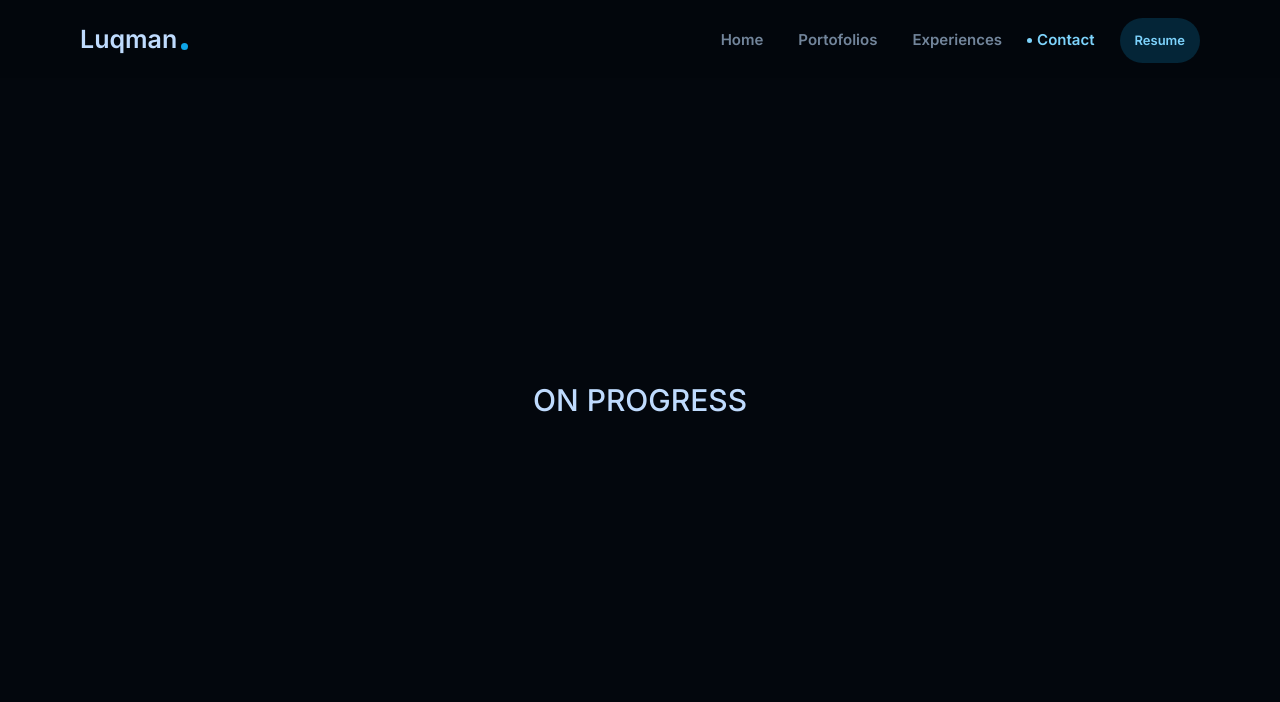
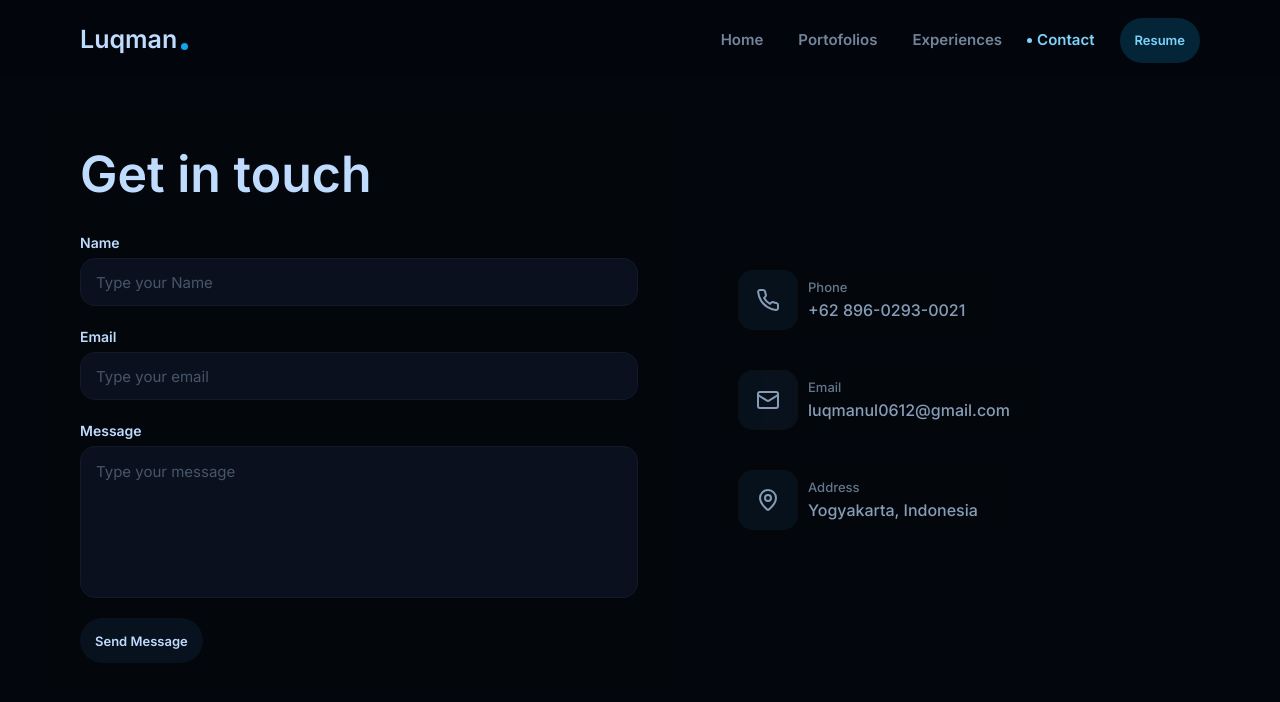
Before and after one commit to luqmanul0612/webprofile, a React (Vite) app: page /contact in a window 1280 px wide. Shown: the top 702 px of the page. Built offline with nearby package versions, Linux system fonts and the light colour scheme.

Commit message:
update home

```diff
--- a/src/components/GlowButton/button.module.scss
+++ b/src/components/GlowButton/button.module.scss
@@ -43,8 +43,10 @@
     padding: 10px;
   }
   &:disabled {
-    background-color: #bfdbfe;
+    background-color: colors.$slate-900;
+    color: colors.$slate-600;
     cursor: not-allowed;
+    pointer-events: none;
   }
   @media (hover: hover) {
     &:hover {
--- a/src/components/GlowCard/glow-card.module.scss
+++ b/src/components/GlowCard/glow-card.module.scss
@@ -3,7 +3,7 @@
 .main {
   display: flex;
   flex-direction: column;
-  border-radius: 10px;
+  border-radius: 15px;
   position: relative;
   overflow: hidden;
   cursor: pointer;
@@ -45,7 +45,7 @@
     position: absolute;
     background-color: rgba(3, 7, 13, 0.75);
     inset: 2px;
-    border-radius: 10px;
+    border-radius: 15px;
   }
   .content {
     position: relative;
--- a/src/components/TextArea/textarea.scss
+++ b/src/components/TextArea/textarea.scss
@@ -26,16 +26,16 @@
       width: 100%;
       color: colors.$sky-200;
       outline: none;
-      border: 1.5px solid #354b69;
-      background-color: #0f1a29;
-      border-radius: 8px;
-      padding: 10px;
+      border: 1.5px solid #12192d;
+      background-color: #0b101e;
+      border-radius: 15px;
+      padding: 15px;
       resize: none;
       padding-right: 35px;
       height: 120px;
       transition: 0.2s all ease-in-out;
       &::placeholder {
-        color: colors.$slate-500;
+        color: colors.$slate-600;
       }
       &:focus {
         border: 1.5px solid #2f4462;
--- a/src/components/TextField/textfield.scss
+++ b/src/components/TextField/textfield.scss
@@ -26,16 +26,16 @@
       width: 100%;
       color: colors.$sky-200;
       outline: none;
-      border: 1.5px solid #354b69;
-      background-color: #0f1a29;
-      border-radius: 8px;
-      padding: 0 10px;
+      border: 1.5px solid #12192d;
+      background-color: #0b101e;
+      border-radius: 15px;
+      padding: 0 15px;
       resize: none;
       padding-right: 35px;
       height: 46px;
       transition: 0.2s all ease-in-out;
       &::placeholder {
-        color: colors.$slate-500;
+        color: colors.$slate-600;
       }
       &:focus {
         border: 1.5px solid #2f4462;
--- a/src/pages/contact/contact.module.scss
+++ b/src/pages/contact/contact.module.scss
@@ -12,17 +12,88 @@
     align-items: center;
     justify-content: center;
     padding: 40px 0;
-    gap: 10px;
+    gap: 40px;
     width: 100%;
-    .content {
+    .form {
       display: flex;
       flex-direction: column;
+      width: 55%;
+      .formCard {
+        > div {
+          display: flex;
+          flex-direction: column;
+          gap: 20px;
+          padding: 40px;
+          .formTitle {
+            font-size: 50px;
+            font-weight: 600;
+            color: colors.$sky-200;
+            margin: 0;
+          }
+          .inputWrapper {
+            display: flex;
+            flex-direction: column;
+            gap: 20px;
+          }
+        }
+      }
+    }
+    .info {
+      display: flex;
+      flex-direction: column;
+      gap: 20px;
+      width: 45%;
+      .infoCard {
+        width: fit-content;
+        .infoCardBody {
+          > div {
+            display: flex;
+            align-items: center;
+            gap: 10px;
+            width: fit-content;
+            padding: 10px 20px;
+            padding-right: 40px;
+            .infoIcon {
+              display: flex;
+              align-items: center;
+              justify-content: center;
+              background-color: #0b1624;
+              color: colors.$sky-200;
+              aspect-ratio: 1/1;
+              width: 60px;
+              height: 60px;
+              border-radius: 15px;
+              opacity: 0.7;
+              transition: 0.3s opacity ease-in-out;
+            }
+            .infoContent {
+              display: flex;
+              flex-direction: column;
+              opacity: 0.7;
+              transition: 0.3s opacity ease-in-out;
+              .infoLabel {
+                font-size: 13px;
+                font-weight: 500;
+                color: colors.$sky-200;
+                margin: 0;
+                opacity: 0.75;
+              }
+              .infoValue {
+                font-size: 16px;
+                font-weight: 500;
+                color: colors.$sky-200;
+                margin: 0;
+              }
+            }
+            &:hover {
+              .infoIcon,
+              .infoContent {
+                opacity: 1;
+              }
+            }
+          }
+        }
+      }
     }
   }
 }
-
-.onProgress {
-  font-size: 30px;
-  font-weight: 500;
-  color: colors.$sky-200;
-}
--- a/src/pages/contact/index.tsx
+++ b/src/pages/contact/index.tsx
@@ -1,18 +1,150 @@
+import { Controller, useForm } from "react-hook-form";
 import classNames from "./contact.module.scss";
 import { motion } from "framer-motion";
+import TextField from "../../components/TextField";
+import { yupResolver } from "@hookform/resolvers/yup";
+import * as yup from "yup";
+import TextArea from "../../components/TextArea";
+import Button from "../../components/Button";
+import GlowCard from "../../components/GlowCard";
+import { Mail, MapPin, Phone } from "lucide-react";
+import GlowButton from "../../components/GlowButton";
+
+const infoData = [
+  {
+    key: 1,
+    label: "Phone",
+    value: "+62 896-0293-0021",
+    icon: <Phone />,
+  },
+  {
+    key: 2,
+    label: "Email",
+    value: "luqmanul0612@gmail.com",
+    icon: <Mail />,
+  },
+  {
+    key: 3,
+    label: "Address",
+    value: "Yogyakarta, Indonesia",
+    icon: <MapPin />,
+  },
+];
+
+export const validationSchema = yup.object().shape({
+  name: yup.string().required("Required"),
+  email: yup.string().email("Invalid email").required("Required"),
+  message: yup.string().required("Required"),
+});
+
+type Message = yup.InferType<typeof validationSchema>;
 
 const ContactPage = () => {
+  const form = useForm<Message>({
+    mode: "all",
+    reValidateMode: "onChange",
+    defaultValues: {
+      email: "",
+      name: "",
+      message: "",
+    },
+    resolver: yupResolver(validationSchema),
+  });
+
+  const onSubmit = form.handleSubmit((values) => {
+    window.open(
+      `https://api.whatsapp.com/send?phone=6289602930021&text=Hello%20Nama%20saya%20${values.name}%20(${values.email})%2C%0A${values.message}`,
+      "_blank"
+    );
+  });
 
   return (
     <motion.div exit={{ opacity: 0 }} className={classNames.main}>
       <div className={classNames.container}>
+        <motion.form
+          initial={{ opacity: 0 }}
+          animate={{ opacity: 1 }}
+          transition={{ duration: 0.5, delay: 0.2 }}
+          className={classNames.form}
+          onSubmit={onSubmit}
+          autoComplete="off"
+        >
+          <GlowCard size="large" className={classNames.formCard}>
+            <p className={classNames.formTitle}>Get in touch</p>
+            <div className={classNames.inputWrapper}>
+              <Controller
+                control={form.control}
+                name="name"
+                render={({ field, fieldState }) => (
+                  <TextField
+                    label="Name"
+                    placeholder="Type your Name"
+                    value={field.value}
+                    onChange={field.onChange}
+                    error={!!fieldState.error}
+                    helperText={fieldState.error?.message}
+                  />
+                )}
+              />
+              <Controller
+                control={form.control}
+                name="email"
+                render={({ field, fieldState }) => (
+                  <TextField
+                    label="Email"
+                    placeholder="Type your email"
+                    value={field.value}
+                    onChange={field.onChange}
+                    error={!!fieldState.error}
+                    helperText={fieldState.error?.message}
+                    autoComplete="off"
+                  />
+                )}
+              />
+              <Controller
+                control={form.control}
+                name="message"
+                render={({ field, fieldState }) => (
+                  <TextArea
+                    label="Message"
+                    placeholder="Type your message"
+                    value={field.value}
+                    onChange={field.onChange}
+                    error={!!fieldState.error}
+                    helperText={fieldState.error?.message}
+                  />
+                )}
+              />
+            </div>
+            <div className={classNames.buttonWrapper}>
+              <GlowButton particles={15} type="submit">
+                Send Message
+              </GlowButton>
+            </div>
+          </GlowCard>
+        </motion.form>
         <motion.div
           initial={{ opacity: 0 }}
           animate={{ opacity: 1 }}
           transition={{ duration: 0.5, delay: 0.2 }}
-          className={classNames.content}
+          className={classNames.info}
         >
-          <p className={classNames.onProgress}>ON PROGRESS</p>
+          {infoData.map((data) => (
+            <motion.div
+              key={data.key}
+              initial={{ opacity: 0 }}
+              animate={{ opacity: 1 }}
+              className={classNames.infoCard}
+            >
+              <GlowCard className={classNames.infoCardBody}>
+                <div className={classNames.infoIcon}>{data.icon}</div>
+                <div className={classNames.infoContent}>
+                  <p className={classNames.infoLabel}>{data.label}</p>
+                  <p className={classNames.infoValue}>{data.value}</p>
+                </div>
+              </GlowCard>
+            </motion.div>
+          ))}
         </motion.div>
       </div>
     </motion.div>
--- a/src/pages/home/index.tsx
+++ b/src/pages/home/index.tsx
@@ -8,7 +8,7 @@ import GlowButton from "../../components/GlowButton";
 import { useState } from "react";
 import clsx from "clsx";
 import { motion } from "framer-motion";
-import ModalMessage from "../../components/ModalMessage";
+import { useNavigate } from "react-router-dom";
 
 const medsosData = [
   {
@@ -26,14 +26,11 @@ const medsosData = [
 ];
 
 const HomePage = () => {
+  const navigate = useNavigate();
   const [isLoaded, setIsLoaded] = useState(false);
-  const [modalMessage, setModalMessage] = useState({ open: false, key: 0 });
 
   const contactMe = () => {
-    setModalMessage({
-      open: true,
-      key: Date.now(),
-    });
+    navigate("/contact");
   };
 
   const onClickUrl = (url: string): void => {
@@ -42,11 +39,6 @@ const HomePage = () => {
 
   return (
     <motion.div exit={{ opacity: 0 }} className={classNames.main}>
-      <ModalMessage
-        key={modalMessage.key}
-        open={modalMessage.open}
-        onClose={() => setModalMessage((prev) => ({ ...prev, open: false }))}
-      />
       <div className={classNames.container}>
         <motion.div
           initial={{ opacity: 0 }}
```
